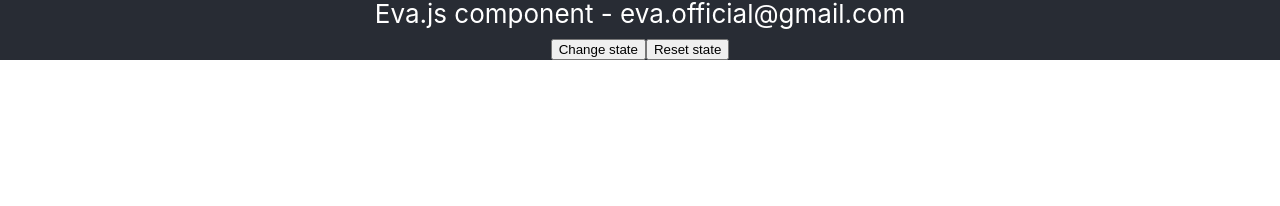
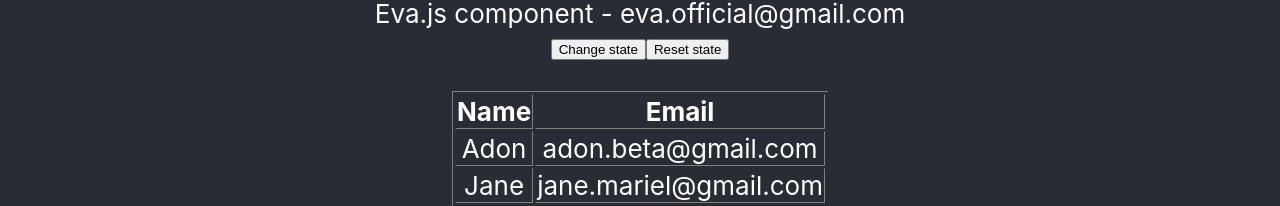
Before and after one commit to GuilhermeBorges3Ddev/ReactWithAPI, a React (Create React App) app in the folder projeto-inicial/: page /user in a window 1280 px wide. Shown: the part 835-1041 px from the top of the page. Before the commit the page ends 895 px from the top, so only its background shows below. Built offline with nearby package versions, Linux system fonts and the light colour scheme.

Commit message:
List.js component was created to use a list of usernames and emails

```diff
--- a/projeto-inicial/src/App.js
+++ b/projeto-inicial/src/App.js
@@ -2,6 +2,8 @@ import React, { Component } from 'react';
 import './App.css';
 import logo from './logo.svg';
 import Eva from './Eva';
+//This component contains a name and an email of two users, distructured by map()
+import List from './List';
 
 class App extends Component {
 
@@ -77,6 +79,9 @@ class App extends Component {
             <button onClick={this.changeState}>Change state</button>
             <button onClick={this.resetState}>Reset state</button>
           </div>
+          <div>
+            <List />
+          </div>
         </header>
 
       </div>
--- /dev/null
+++ b/projeto-inicial/src/List.js
@@ -0,0 +1,39 @@
+import React, { Component } from 'react'
+
+class List extends Component {
+  render() {
+      let list = [
+          {
+              name: "Adon",
+              email: "adon.beta@gmail.com"
+          },
+          {
+            name: "Jane",
+            email: "jane.mariel@gmail.com"
+          }
+      ]
+    return (
+      <div className="d-flex justify-content-center">
+        <br />
+        <table border="1">
+            <tr>
+                <th>Name</th>
+                <th>Email</th>
+            </tr>
+            {list.map((item) => {
+                return <tr>
+                    <td>
+                        {item.name}
+                    </td>
+                    <td>
+                        {item.email}
+                    </td>
+                </tr>
+            })}
+        </table>
+      </div>
+    );
+  }
+}
+
+export default List;
```
